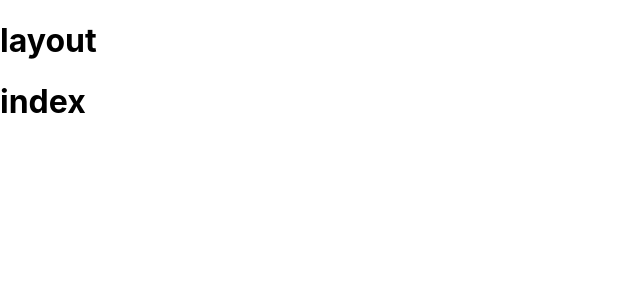
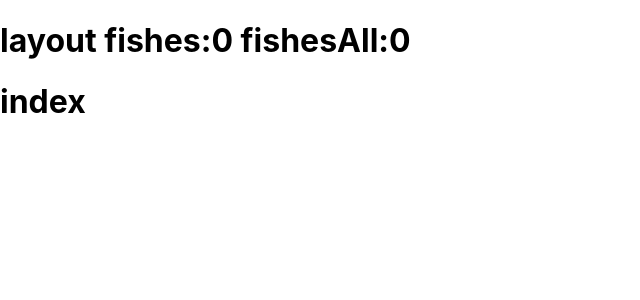
Before and after one commit to luqiangbo/vite-react-demo, a React (Vite) app: page / in a window 1280 px wide. Shown: the top 300 px of the page, without its empty margins (0-640 px from the left). Built offline with nearby package versions, Linux system fonts and the light colour scheme.

Commit message:
✨ zustand

```diff
--- a/package.json
+++ b/package.json
@@ -16,7 +16,8 @@
     "mqtt": "4.0.1",
     "react": "^17.0.2",
     "react-dom": "^17.0.2",
-    "react-router-dom": "^6.2.2"
+    "react-router-dom": "^6.2.2",
+    "zustand": "^3.7.1"
   },
   "devDependencies": {
     "@babel/core": "^7.17.5",
--- a/src/App.jsx
+++ b/src/App.jsx
@@ -1,12 +1,16 @@
-import { BrowserRouter } from 'react-router-dom'
+import { BrowserRouter, HashRouter } from 'react-router-dom'
 
 import { PageRoutes } from './components/PageRoutes'
+import { useStore } from '@/store/index'
+import { useStoreAll } from '@/store/all'
 
 function App() {
+  useStore()
+  useStoreAll()
   return (
-    <BrowserRouter>
+    <HashRouter>
       <PageRoutes />
-    </BrowserRouter>
+    </HashRouter>
   )
 }
 
--- a/src/main.jsx
+++ b/src/main.jsx
@@ -3,6 +3,7 @@ import ReactDOM from 'react-dom'
 
 import App from '@/App'
 import '@/styles/index.less'
+
 
 ReactDOM.render(
   <React.StrictMode>
--- a/src/pages/good/$index.jsx
+++ b/src/pages/good/$index.jsx
@@ -1,7 +1,30 @@
 import { useState } from 'react'
+import { Button } from 'antd'
+
+import { useStore } from '@/store/index'
 
 function Index() {
-  return <div>good</div>
+  const addAFish = useStore((state) => state.addAFish)
+  const cutAFish = useStore((state) => state.cutAFish)
+  return (
+    <div>
+      good
+      <Button
+        onClick={() => {
+          addAFish()
+        }}
+      >
+        加
+      </Button>
+      <Button
+        onClick={() => {
+          cutAFish()
+        }}
+      >
+        减
+      </Button>
+    </div>
+  )
 }
 
 export default Index
--- a/src/pages/home/$index.jsx
+++ b/src/pages/home/$index.jsx
@@ -1,10 +1,19 @@
 import { useState, useEffect } from 'react'
 import { useUpdateEffect } from 'ahooks'
+import { Button } from 'antd'
+
 import { apiRobotRmapStart } from '@/api/map'
+import { useStore } from '@/store/index'
+import { useStoreAll } from '@/store/all'
 
 import './index.less'
 
 function Index() {
+  const addAFish = useStore((state) => state.addAFish)
+  const cutAFish = useStore((state) => state.cutAFish)
+  const addAFishAll = useStoreAll((state) => state.addAFish)
+  const cutAFishAll = useStoreAll((state) => state.cutAFish)
+
   useEffect(() => {
     init()
   })
@@ -16,7 +25,39 @@ function Index() {
   const fatchInit = async () => {
     const [err, res] = await apiRobotRmapStart()
   }
-  return <div className='app'>home</div>
+  return (
+    <div className='app'>
+      home
+      <Button
+        onClick={() => {
+          addAFish()
+        }}
+      >
+        加
+      </Button>
+      <Button
+        onClick={() => {
+          cutAFish()
+        }}
+      >
+        减
+      </Button>
+      <Button
+        onClick={() => {
+          addAFishAll()
+        }}
+      >
+        加all
+      </Button>
+      <Button
+        onClick={() => {
+          cutAFishAll()
+        }}
+      >
+        减all
+      </Button>
+    </div>
+  )
 }
 
 export default Index
--- a/src/pages/layout/$index.jsx
+++ b/src/pages/layout/$index.jsx
@@ -1,10 +1,17 @@
 import { useState } from 'react'
 import { Outlet } from 'react-router-dom'
 
+import { useStore } from '@/store/index'
+import { useStoreAll } from '@/store/all'
+
 function Index() {
+  const fishes = useStore((state) => state.fishes)
+  const fishesAll = useStoreAll((state) => state.fishes)
   return (
     <div>
-      <h1>layout</h1>
+      <h1>
+        layout fishes:{fishes} fishesAll:{fishesAll}
+      </h1>
       <Outlet />
     </div>
   )
--- /dev/null
+++ b/src/store/all.js
@@ -0,0 +1,27 @@
+import create from 'zustand'
+
+const createBearSlice = (set, get) => ({
+  fishes: 0,
+  addAFish: () => set({ fishes: get().fishes + 1 }),
+  cutAFish: () => set((prev) => ({ fishes: prev.fishes - 1 })),
+})
+
+const createBearSlice1 = (set, get) => ({
+  fishes1: 0,
+  addAFish1: () => set({ fishes: get().fishes1 + 1 }),
+  cutAFish1: () => set((prev) => ({ fishes: prev.fishes1 - 1 })),
+})
+
+const createBearSlice2 = (set, get) => ({
+  fishes2: 0,
+  addAFish2: () => set({ fishes: get().fishes2 + 1 }),
+  cutAFish2: () => set((prev) => ({ fishes: prev.fishes2 - 1 })),
+})
+
+const createRootSlice = (set, get) => ({
+  ...createBearSlice(set, get),
+  ...createBearSlice1(set, get),
+  ...createBearSlice2(set, get),
+})
+
+export const useStoreAll = create(createRootSlice)
--- /dev/null
+++ b/src/store/index.js
@@ -0,0 +1,34 @@
+import create from 'zustand'
+import { persist } from 'zustand/middleware'
+
+const createBearSlice = (set, get) => ({
+  fishes: 0,
+  addAFish: () => set({ fishes: get().fishes + 1 }),
+  cutAFish: () => set((prev) => ({ fishes: prev.fishes - 1 })),
+})
+
+const createBearSlice1 = (set, get) => ({
+  fishes1: 0,
+  addAFish1: () => set({ fishes: get().fishes1 + 1 }),
+  cutAFish1: () => set((prev) => ({ fishes: prev.fishes1 - 1 })),
+})
+
+const createBearSlice2 = (set, get) => ({
+  fishes2: 0,
+  addAFish2: () => set({ fishes: get().fishes2 + 1 }),
+  cutAFish2: () => set((prev) => ({ fishes: prev.fishes2 - 1 })),
+})
+
+const createRootSlice = persist(
+  (set, get) => ({
+    ...createBearSlice(set, get),
+    ...createBearSlice1(set, get),
+    ...createBearSlice2(set, get),
+  }),
+  {
+    name: 'good-storage',
+    getStorage: () => sessionStorage,
+  },
+)
+
+export const useStore = create(createRootSlice)
```
Also changed, not shown: 1 other file (tests, documents, lock files or other folders).
